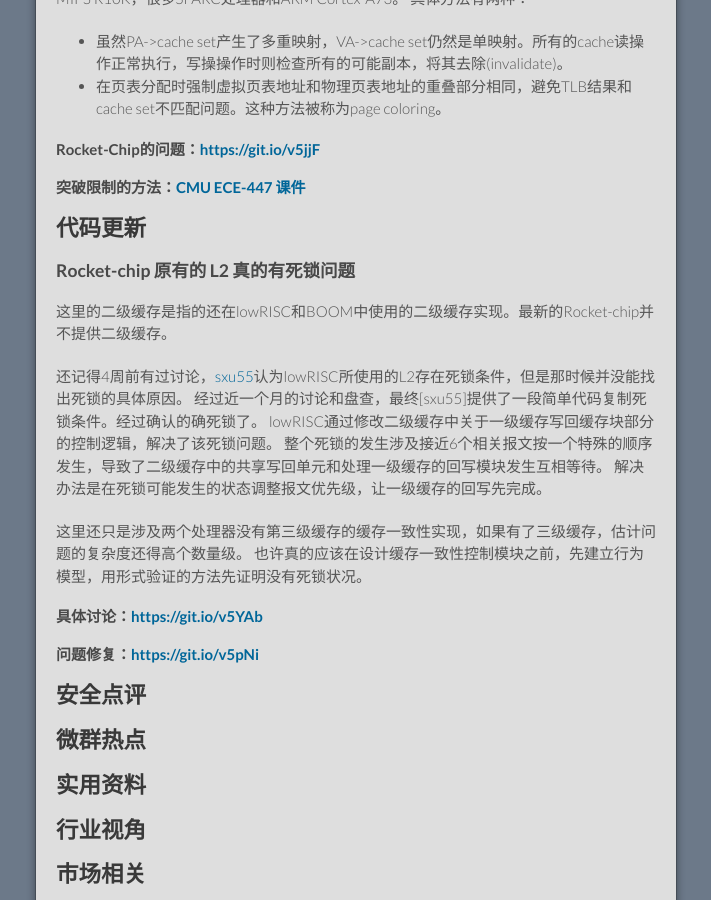
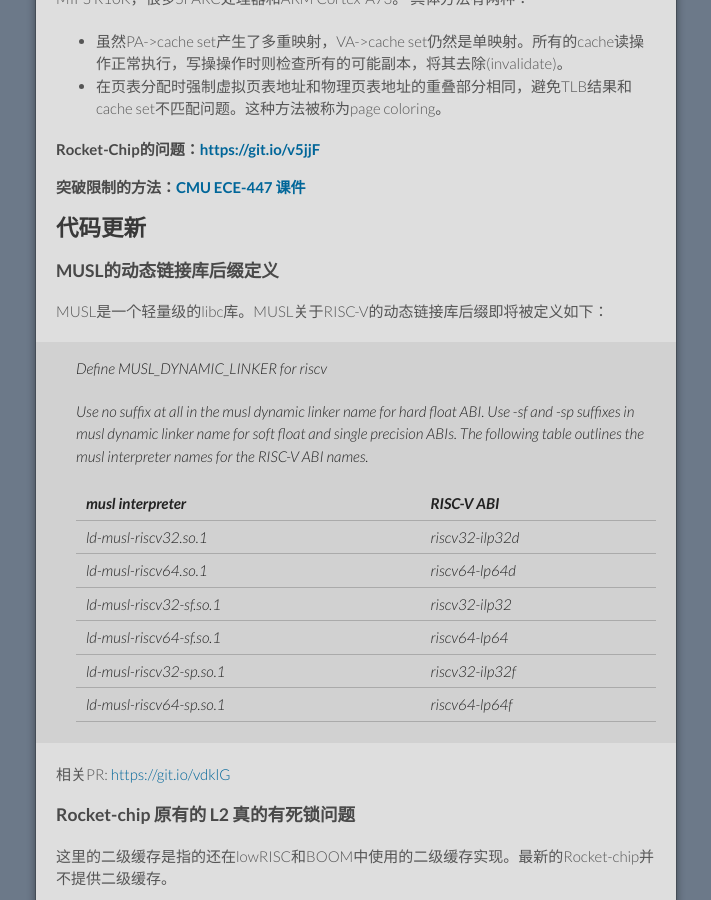
Before and after one commit to cnrv/home, a Jekyll site: the page built from bi-week-rpts/2017-09-28.md, in a window 1280 px wide and 900 px high, scrolled down 1885 px. Shown: the whole window, without its empty margins (284-995 px from the left). Built offline with Jekyll 4.4.1, drawn with Linux system fonts in a browser that asks for light colours; Markdown is read by kramdown in place of the engine named in the settings; comment, search, counter and statistics services are not loaded; our own code applies the rules of GitHub Pages for plain Markdown files.

Commit message:
MUSL ABI suffix

```diff
--- a/bi-week-rpts/2017-09-28.md
+++ b/bi-week-rpts/2017-09-28.md
@@ -88,6 +88,28 @@
 
 ## 代码更新
 
+### MUSL的动态链接库后缀定义
+
+MUSL是一个轻量级的libc库。MUSL关于RISC-V的动态链接库后缀即将被定义如下：
+
+> Define MUSL_DYNAMIC_LINKER for riscv
+>
+> Use no suffix at all in the musl dynamic linker name for hard
+> float ABI. Use -sf and -sp suffixes in musl dynamic linker name
+> for soft float and single precision ABIs. The following table
+> outlines the musl interpreter names for the RISC-V ABI names.
+>
+> | musl interpreter        | RISC-V ABI     |
+> | ----------------------- | -------------- |
+> | ld-musl-riscv32.so.1    | riscv32-ilp32d |
+> | ld-musl-riscv64.so.1    | riscv64-lp64d  |
+> | ld-musl-riscv32-sf.so.1 | riscv32-ilp32  |
+> | ld-musl-riscv64-sf.so.1 | riscv64-lp64   |
+> | ld-musl-riscv32-sp.so.1 | riscv32-ilp32f |
+> | ld-musl-riscv64-sp.so.1 | riscv64-lp64f  |
+
+相关PR: [https://git.io/vdklG](https://github.com/riscv/riscv-gcc/pull/98)
+
 ### Rocket-chip 原有的 L2 真的有死锁问题
 
 这里的二级缓存是指的还在lowRISC和BOOM中使用的二级缓存实现。最新的Rocket-chip并不提供二级缓存。
```
